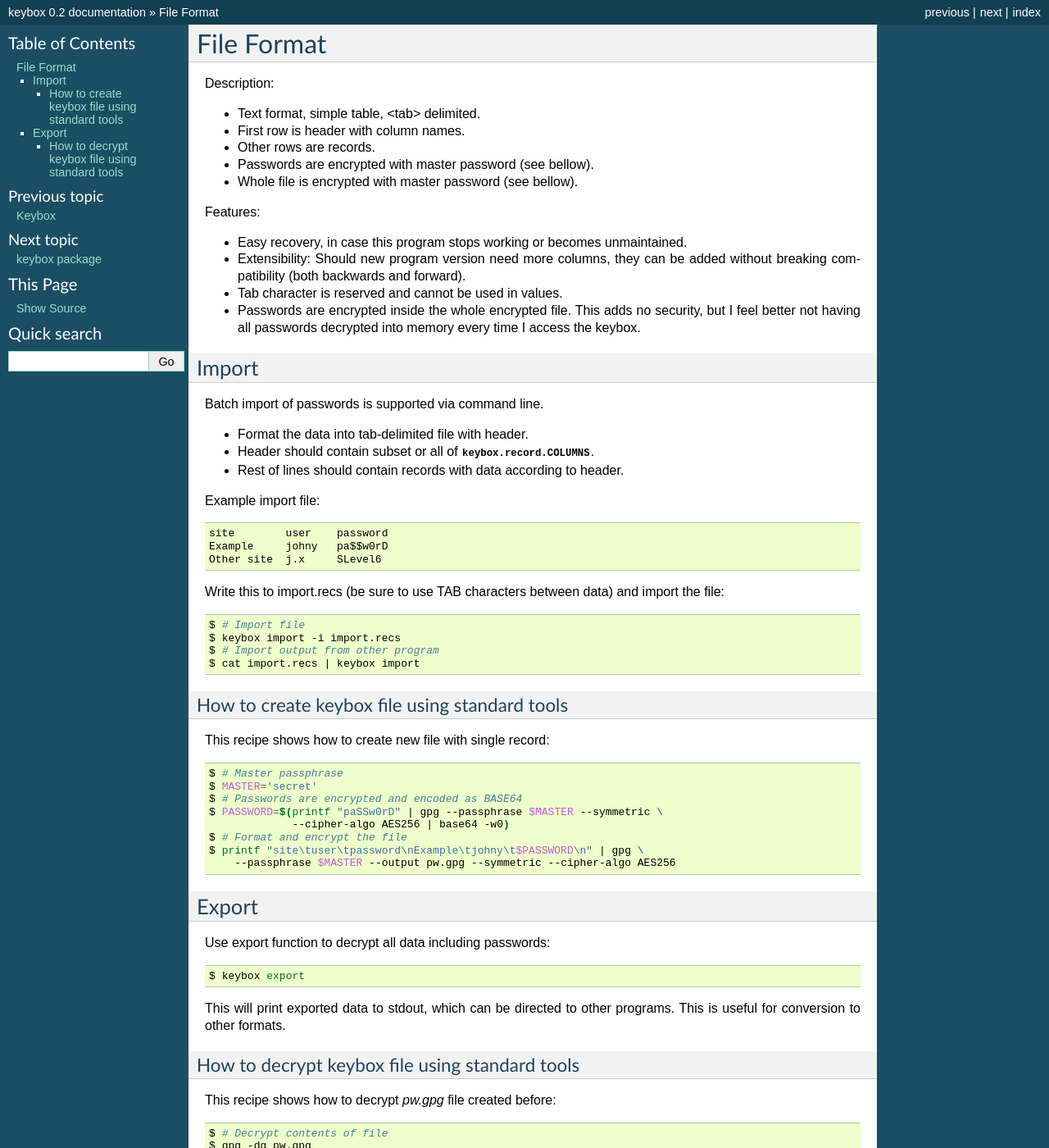
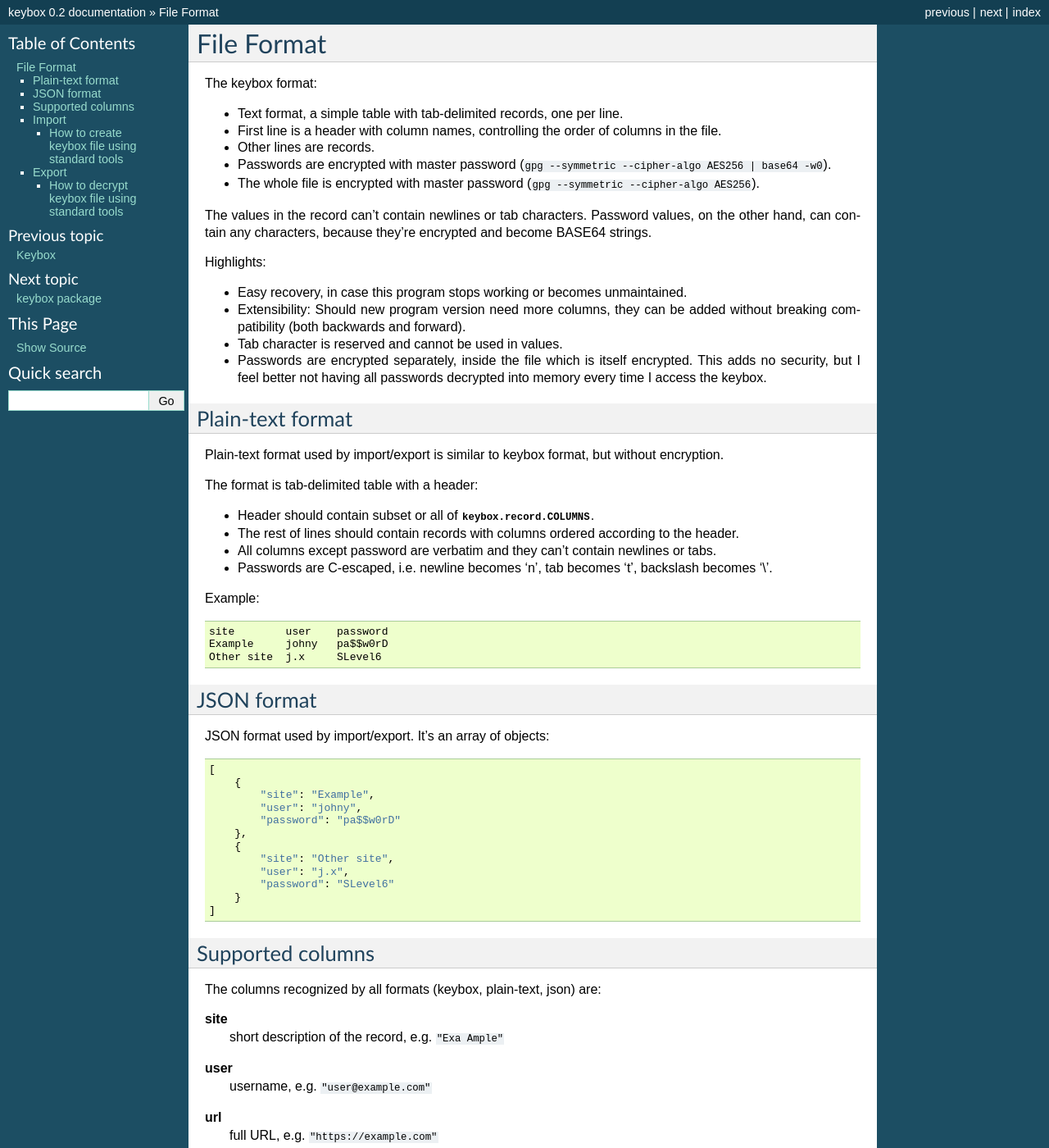
Before and after one commit to rbrich/keybox, a Sphinx documentation site: the page built from docs/format.rst, in a window 1280 px wide and 1400 px high. Shown: the whole window at 82% size. Built offline with Sphinx 7.4.7, drawn with Linux system fonts in a browser that asks for light colours; some of the changed text lies outside the part shown.

Commit message:
Update doc: File Format (partially unimplemented)

```diff
--- a/README.rst
+++ b/README.rst
@@ -29,7 +29,7 @@ Portability:
 
 - The script should run on any system with Python3 and GPG installed.
 - Requires no installation. You can bring your keybox with you anywhere.
-- Can be contained in single Python file (see `Static Distribution`_ bellow)
+- Can be contained in single Python file (see `Static Distribution`_ below)
 
 Dependencies:
 
--- a/docs/format.rst
+++ b/docs/format.rst
@@ -1,51 +1,103 @@
 File Format
 ===========
 
-Description:
+The keybox format:
 
-- Text format, simple table, <tab> delimited.
-- First row is header with column names.
-- Other rows are records.
-- Passwords are encrypted with master password (see bellow).
-- Whole file is encrypted with master password (see bellow).
+- Text format, a simple table with tab-delimited records, one per line.
+- First line is a header with column names, controlling the order of columns in the file.
+- Other lines are records.
+- Passwords are encrypted with master password (``gpg --symmetric --cipher-algo AES256 | base64 -w0``).
+- The whole file is encrypted with master password (``gpg --symmetric --cipher-algo AES256``).
 
-Features:
+The values in the record can't contain newlines or tab characters.
+Password values, on the other hand, can contain any characters, because they're encrypted
+and become BASE64 strings.
+
+Highlights:
 
 - Easy recovery, in case this program stops working or becomes unmaintained.
 - Extensibility: Should new program version need more columns, they can be
   added without breaking compatibility (both backwards and forward).
 - Tab character is reserved and cannot be used in values.
-- Passwords are encrypted inside the whole encrypted file. This adds no security,
-  but I feel better not having all passwords decrypted into memory every time
+- Passwords are encrypted separately, inside the file which is itself encrypted.
+  This adds no security, but I feel better not having all passwords decrypted into memory every time
   I access the keybox.
 
-Import
-------
-Batch import of passwords is supported via command line.
+Plain-text format
+-----------------
+Plain-text format used by import/export is similar to keybox format, but without encryption.
 
-- Format the data into tab-delimited file with header.
+The format is tab-delimited table with a header:
+
 - Header should contain subset or all of :data:`keybox.record.COLUMNS`.
-- Rest of lines should contain records with data according to header.
+- The rest of lines should contain records with columns ordered according to the header.
+- All columns except password are verbatim and they can't contain newlines or tabs.
+- Passwords are C-escaped, i.e. newline becomes '\n', tab becomes '\t', backslash becomes '\\'.
 
-Example import file::
+Example::
 
     site	user	password
     Example	johny	pa$$w0rD
     Other site	j.x	SLevel6
 
-Write this to import.recs (be sure to use TAB characters between data)
-and import the file:
+JSON format
+-----------
+JSON format used by import/export. It's an array of objects::
+
+    [
+        {
+            "site": "Example",
+            "user": "johny",
+            "password": "pa$$w0rD"
+        },
+        {
+            "site": "Other site",
+            "user": "j.x",
+            "password": "SLevel6"
+        }
+    ]
+
+Supported columns
+-----------------
+The columns recognized by all formats (keybox, plain-text, json) are:
+
+**site**
+    short description of the record, e.g. ``"Exa Ample"``
+**user**
+    username, e.g. ``"user@example.com"``
+**url**
+    full URL, e.g. ``"https://example.com"``
+**tags**
+    space-delimited list of tags, e.g. ``"e-shop free_time"`` (a tag can't contain spaces)
+**mtime**
+    last modification, ISO timestamp, e.g ``"2015-03-29 11:48:38"`` (UTC time)
+**note**
+    single-line note
+**password**
+    the secret, can contain any characters including newlines
+
+
+Import
+------
+Import records from another keybox, plain-text format, or JSON format.
+
+Having plain-text records written in ``import.recs`` file (see above),
+you can import them:
 
 .. code-block:: sh
 
     $ # Import file
-    $ keybox import -i import.recs
+    $ keybox import --plain import.recs
     $ # Import output from other program
-    $ cat import.recs | keybox import
+    $ cat import.recs | keybox import --plain -
+
+Note that the default format (without --plain) is the keybox format.
+The third option is --json.
 
 How to create keybox file using standard tools
 ^^^^^^^^^^^^^^^^^^^^^^^^^^^^^^^^^^^^^^^^^^^^^^
-This recipe shows how to create new file with single record:
+Instead of the import command, the keybox file can be created directly by other programs.
+The following example shows how to create it using standard tools in Bash:
 
 .. code-block:: sh
 
@@ -55,20 +107,21 @@ This recipe shows how to create new file with single record:
     $ PASSWORD=$(printf "paSSw0rD" | gpg --passphrase $MASTER --symmetric \
                  --cipher-algo AES256 | base64 -w0)
     $ # Format and encrypt the file
-    $ printf "site\tuser\tpassword\nExample\tjohny\t$PASSWORD\n" | gpg \
-        --passphrase $MASTER --output pw.gpg --symmetric --cipher-algo AES256
+    $ printf "site\tuser\tpassword\nExample\tjohny\t${PASSWORD}\n" | gpg \
+        --passphrase ${MASTER} --output pw.gpg --symmetric --cipher-algo AES256
 
 
 Export
 ------
-Use export function to decrypt all data including passwords:
+Use export command to decrypt all data including passwords:
 
 .. code-block:: sh
 
-    $ keybox export
+    $ keybox export --plain
 
-This will print exported data to stdout, which can be directed to other
-programs. This is useful for conversion to other formats.
+This will print exported data to stdout, which can be directed to other programs.
+Use ``-o`` parameter to write to a file instead.
+The output can be used when migrating data to another password manager.
 
 How to decrypt keybox file using standard tools
 ^^^^^^^^^^^^^^^^^^^^^^^^^^^^^^^^^^^^^^^^^^^^^^^
--- a/setup.py
+++ b/setup.py
@@ -4,7 +4,7 @@ from setuptools import setup
 
 setup(
     name='keybox',
-    version='0.2',
+    version='0.3',
     description='Storage for passwords, encrypted with GPG',
     author='Radek Brich',
     author_email='radek.brich@devl.cz',
```
Also changed, not shown: 1 other file.
